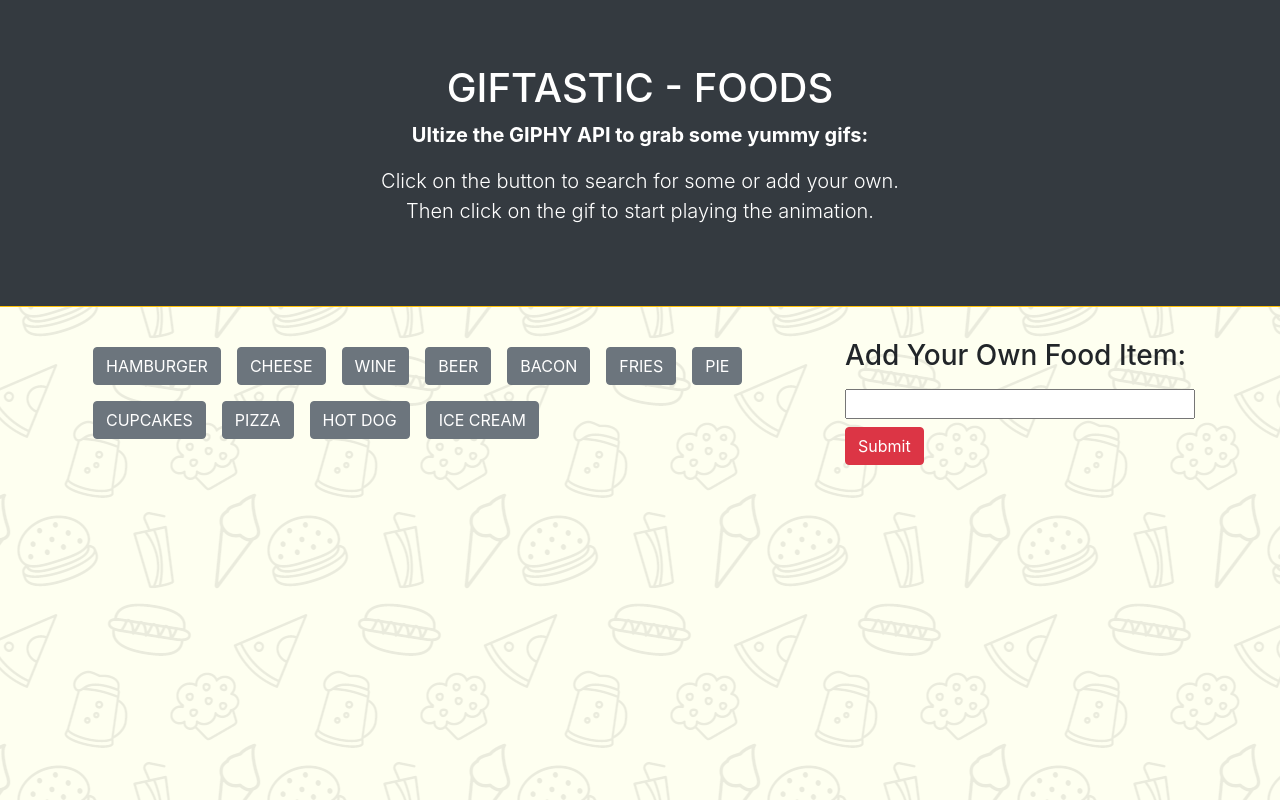
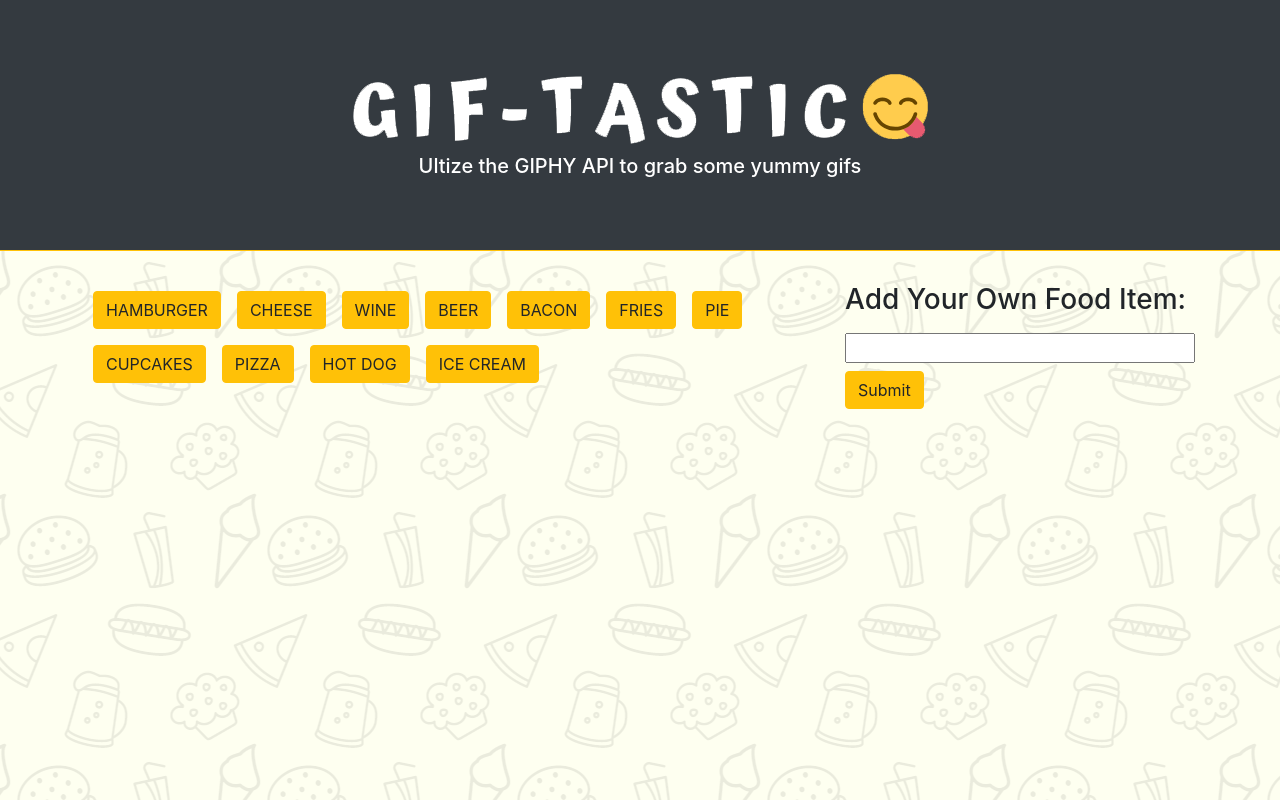
Before and after one commit to cxlhyphen/GifTastic, a plain HTML site: page index.html in a window 1280 px wide. Drawn offline with nearby package versions, Linux system fonts and the light colour scheme.

Commit message:
changed logo and button colors

```diff
--- a/assets/javascript/main.js
+++ b/assets/javascript/main.js
@@ -7,7 +7,7 @@ function renderButtons() {
     //looping thru array and creating a button for each one w/ classes, datname, and text
     for (var i = 0; i < topics.length; i++) {
         var a = $("<button>");
-        a.addClass("foodButton btn btn-secondary m-2 text-uppercase");
+        a.addClass("foodButton btn btn-warning m-2 text-uppercase");
         a.attr("data-name", topics[i]);
         a.text(topics[i]);
         $("#buttons").append(a);
--- a/index.html
+++ b/index.html
@@ -21,10 +21,8 @@
 <body>
         <div class="jumbotron jumbotron-fluid border-bottom border-warning bg-dark">
                 <div class="container">
-            <h1 class="h1 text-center text-uppercase text-white">GifTastic - Foods</h1>
-            <p class="lead text-center font-weight-bold text-white">Ultize the GIPHY API to grab some yummy gifs:</p>
-            <p class="lead text-center text-white">Click on the button to search for some or add your own. <br />
-                Then click on the gif to start playing the animation.</p>
+            <div align="center"><img src="assets/images/logo.png" alt="GifTastic"></div>
+            <p class="h5 text-center text-white">Ultize the GIPHY API to grab some yummy gifs</p>
         </div>
     </div>
     <div class="container">
@@ -34,7 +32,7 @@
                 <form id="button-form">
                     <label class="h3" for="food-input">Add Your Own Food Item:</label>
                     <input class="col-12 mt-2" type="text" id="food-input">
-                    <input class="btn btn-danger mt-2" type="submit" id="add-food" value="Submit">
+                    <input class="btn btn-warning mt-2" type="submit" id="add-food" value="Submit">
                 </form>
             </div>
         </div>
```
Also changed, not shown: assets/images/logo.png (added), assets/images/preview.jpg (added).
